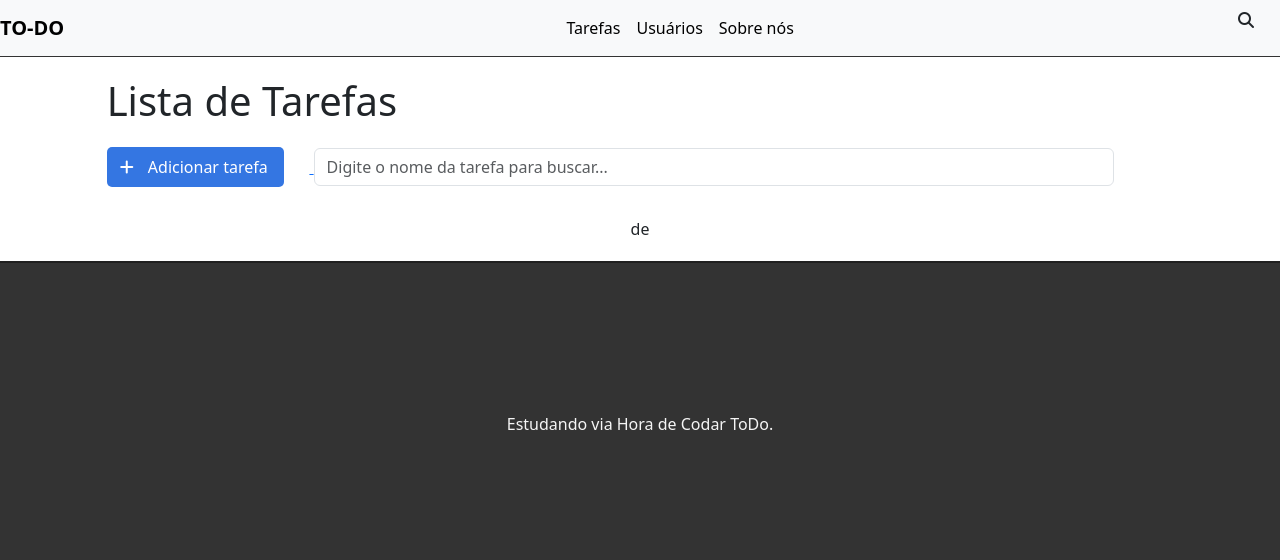
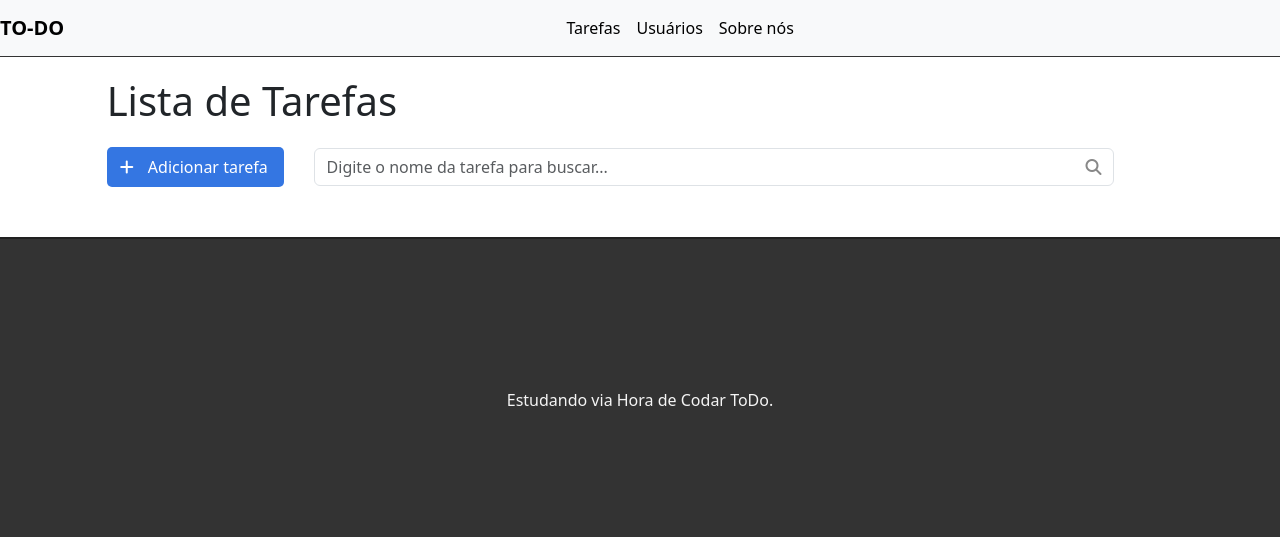
Before and after one commit to Gogoncalves18/Django_estudo, a Django app: template To_do/tasks/templates/tasks/list.html in a window 1280 px wide. Shown: the top 560 px of the page. Run offline with Django 5.2, Linux system fonts and the light colour scheme; the template is opened without the code that fills it, so the values that code supplies are empty; some libraries are stand-ins or nearby versions.

Commit message:
A10 - Inserindo funcao de pesquisa na pagina

```diff
--- a/To_do/tasks/static/css/styles.css
+++ b/To_do/tasks/static/css/styles.css
@@ -1,5 +1,9 @@
 .container-fluid {
     padding: 0;
+}
+
+.container-fluid .row {
+    margin: 0;
 }
 
 /* Navbar */
@@ -22,7 +26,57 @@
     letter-spacing: 1px;
 }
 
+/* dashboard */
+.dashboard {
+    padding: 0;
+    width: 100%;
+    display: block;
+}
+
+.dashboard h4 {
+    font-size: 20px;
+}
+
+.dashboard span {
+    font-size: 40px;
+    display: block;
+    width: 100%;
+}
+
+.dashboard-box {
+    float: left;
+    background-color: #DFDFDF;
+    color: #FFF;
+    padding: 20px;
+    box-sizing: border-box;
+    height: 130px;
+    width: 32%;
+    text-align: center;
+}
+
+.dashboard-box:nth-child(2) {
+    margin-left: 1.5%;
+    margin-right: 1.5%;
+}
+
+#dashboard-lastdays {
+    background-color: #3476e2;
+}
+
+#dashboard-done {
+    background-color: #13c43f;
+}
+
+#dashboard-doing {
+    background-color: #db1e47;
+}
+
 /* Botão de adicionar */
+
+
+#add-link {
+    text-decoration: none;
+}
 
 .add-div {
     background-color: #3476e2;
@@ -42,17 +96,58 @@
 
 /* Search */
 
-.fas.fa-search {
-    position: absolute;
-    top: 12px;
-    right: 26px;
-}
-
 .search-div {
     padding: 0;
     margin-top: 15px;
     margin-bottom: 15px;
     display: inline-block;
+}
+
+#search-form {
+    width: 100%;
+}
+
+#search-form .search-box {
+    position: relative;
+    width: 100%;
+}
+
+#search-form .search-box input {
+    width: 100%;
+    padding-right: 45px;
+}
+
+#search-form #search-btn {
+    position: absolute;
+    top: 50%;
+    right: 12px;
+    transform: translateY(-50%);
+
+    border: none;
+    background: transparent;
+    padding: 0;
+    margin: 0;
+
+    color: #888;
+    cursor: pointer;
+    z-index: 2;
+}
+
+#search-form #search-btn i {
+    position: static;
+    transform: none;
+}
+
+/* filter */
+.filter-div {
+    margin-bottom: 15px;
+    padding: 0;
+}
+
+#filter {
+    display: inline-block;
+    width: 200px;
+    margin-left: 10px;
 }
 
 /* Lista de tarefas */
@@ -69,8 +164,13 @@
     list-style: none;
     font-size: 20px;
     height: 50px;
+    padding: 0 15px;
     padding-top: 10px;
     border-bottom: 1px dashed #CCC;
+}
+
+.task-item.done {
+    background-color: #CCC;
 }
 
 .fas.fa-trash {
@@ -89,6 +189,18 @@
     float: right;
 }
 
+.fa-check {
+    color: #CCC;
+    cursor: pointer;
+    margin: 5px;
+    font-size: 20px;
+    float: right;
+}
+
+.done .fa-check {
+    color: #3476e2;
+}
+
 /* Rodapé */
 footer {
     background-color: #333;
@@ -104,16 +216,16 @@ footer p {
 }
 
 /* Messages */
+
 ul.messages {
     padding: 0;
 }
 
-ul.messages {
+ul.messages li {
     list-style: none;
 }
 
-/* PAGINACAO */
-
+/* Paginação */
 .pagination {
     margin-bottom: 20px;
 }
@@ -124,8 +236,18 @@ ul.messages {
     margin-right: auto;
 }
 
-        /* este .current é referente apenas  as setas */
 .step-links .current {
-    margin-left: 20px;
-    margin-right: 20px;
+    margin-left: 5px;
+    margin-right: 5px;
 }
+
+/* login */
+
+.auth-card {
+    margin-bottom: 30px;
+}
+
+.change-form-p {
+    margin-top: 30px;
+    text-align: center;
+}
--- a/To_do/tasks/static/js/scripts.js
+++ b/To_do/tasks/static/js/scripts.js
@@ -1 +1,8 @@
-console.log('funcinou!')
+$(document).ready(function () {
+    var searchBtn = $('#search-btn');
+    var searchForm = $('#search-form');
+
+    $(searchBtn).on('click', function () {
+        searchForm.submit();
+    });
+});
--- a/To_do/tasks/templates/tasks/addtask.html
+++ b/To_do/tasks/templates/tasks/addtask.html
@@ -1,5 +1,7 @@
 <!-- Assim que ficará o html que herda do base.html -->
 {% extends "base.html" %}
+
+
 
 {% block title %} Criar tarefas: {% endblock %}
 
--- a/To_do/tasks/templates/tasks/edittask.html
+++ b/To_do/tasks/templates/tasks/edittask.html
@@ -1,5 +1,6 @@
 <!-- Assim que ficará o html que herda do base.html -->
 {% extends "base.html" %}
+
 
 {% block title %} Editando tarefa: {% endblock %}
 
--- a/To_do/tasks/templates/tasks/list.html
+++ b/To_do/tasks/templates/tasks/list.html
@@ -17,8 +17,19 @@
 
     </a>
     <div class="col-9 search-div">
-        <input class="form-control" type="text" id="search" name="search" placeholder="Digite o nome da tarefa para buscar...">
-        <i class="fas fa-search"></i>
+        <!-- NESTE CASO PARA FAZER UM SISTEMA DE BUSCA EU PRECISO ENVOLVER
+         A TAG EM UM FORM. Não preciso colocar o action pois não terei JS -->
+         <form method="get" id="search-form">
+
+            <div class="search-box">
+                <!-- Este valor value="{{ request.GET.search }} serve para o que eu escrever
+                 no btn search, ele permanece quando eu clico em pesquisar na lupa -->
+                <input class="form-control" type="text" id="search" name="search" placeholder="Digite o nome da tarefa para buscar..." value="{{ request.GET.search }}">
+                <button type="submit" id="search-btn" aria-label="Pesquisar">
+                    <i class="fas fa-search"></i>
+                </button>
+            </div>
+        </form>
     </div>
 
     <!-- AQUI EU ABRO NO FRONT UMA CONDICIONAL PARA VALIDAR SE TENHO MSG,
@@ -91,9 +102,17 @@
 
             <!-- QUEBRO NOVAMENTE UM NOVO ESPACO PARA COLOCAR O NUMERO DA PAGINA QUE ESTOU
              COM O NUMERO DE PAGINAS QUE HÁ DENTRO DO OBJ TASKS_F QUE VEIO DA VIEW -->
-            <span class='current'>
-                {{ tasks_f.number }} de {{ tasks_f.paginator.num_pages }}
-            </span>
+
+            <!-- INSIRO ESTE IF DO DJANGO PARA CONTROLAR O QUE MOSTRAREI
+             QUANDO NÃO TEM PAGINAÇÃO COMO É O CASO DO SEARCH -->
+
+            {% if tasks_f.paginator.num_pages %}
+
+                <span class='current'>
+                    {{ tasks_f.number }} de {{ tasks_f.paginator.num_pages }}
+                </span>
+
+            {% endif %}
 
             {% if tasks_f.has_next %}
                 <a href="?page={{ tasks_f.next_page_number }}"><i class='fas fa-arrow-right'></i></a>
--- a/To_do/todo/settings.py
+++ b/To_do/todo/settings.py
@@ -29,7 +29,7 @@ ALLOWED_HOSTS = []
 
 
 # Application definition
-
+# Adicionei um novo app crispy para facilitar o visual dos forms do django
 INSTALLED_APPS = [
     'django.contrib.admin',
     'django.contrib.auth',
@@ -40,6 +40,7 @@ INSTALLED_APPS = [
     'tasks',
     'about',
     'users',
+    'crispy_forms',
 ]
 
 MIDDLEWARE = [
@@ -118,3 +119,6 @@ USE_TZ = True
 # https://docs.djangoproject.com/en/6.0/howto/static-files/
 
 STATIC_URL = 'static/'
+
+# Necessario colocar esta constante no django para o crispy funcionar
+CRISPY_TEMPLATE_PACK = 'bootstrap4'
```
Also changed, not shown: Resumo_Django.md (+3 -1 lines), To_do/tasks/views.py (+25 -12 lines).
